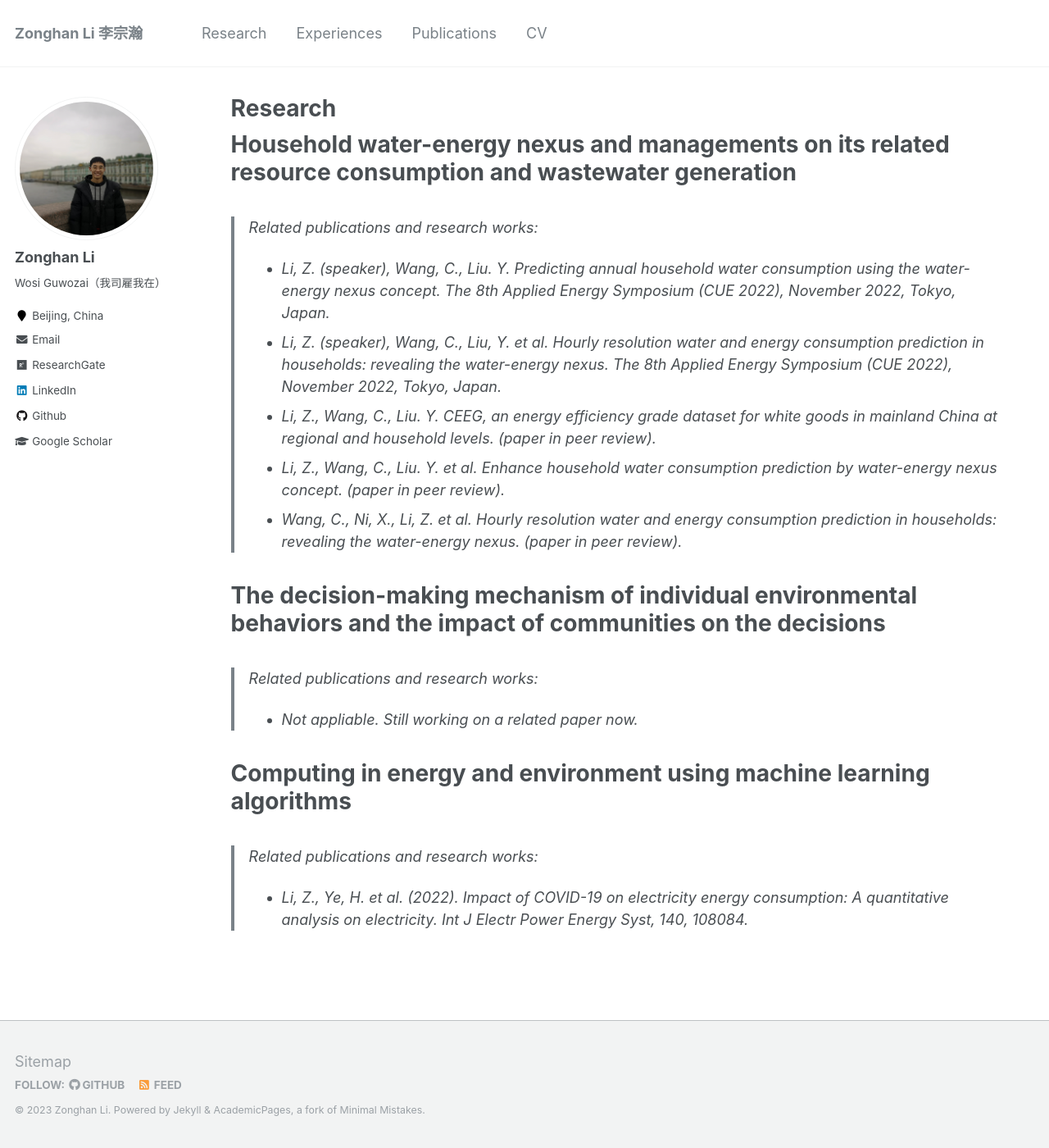
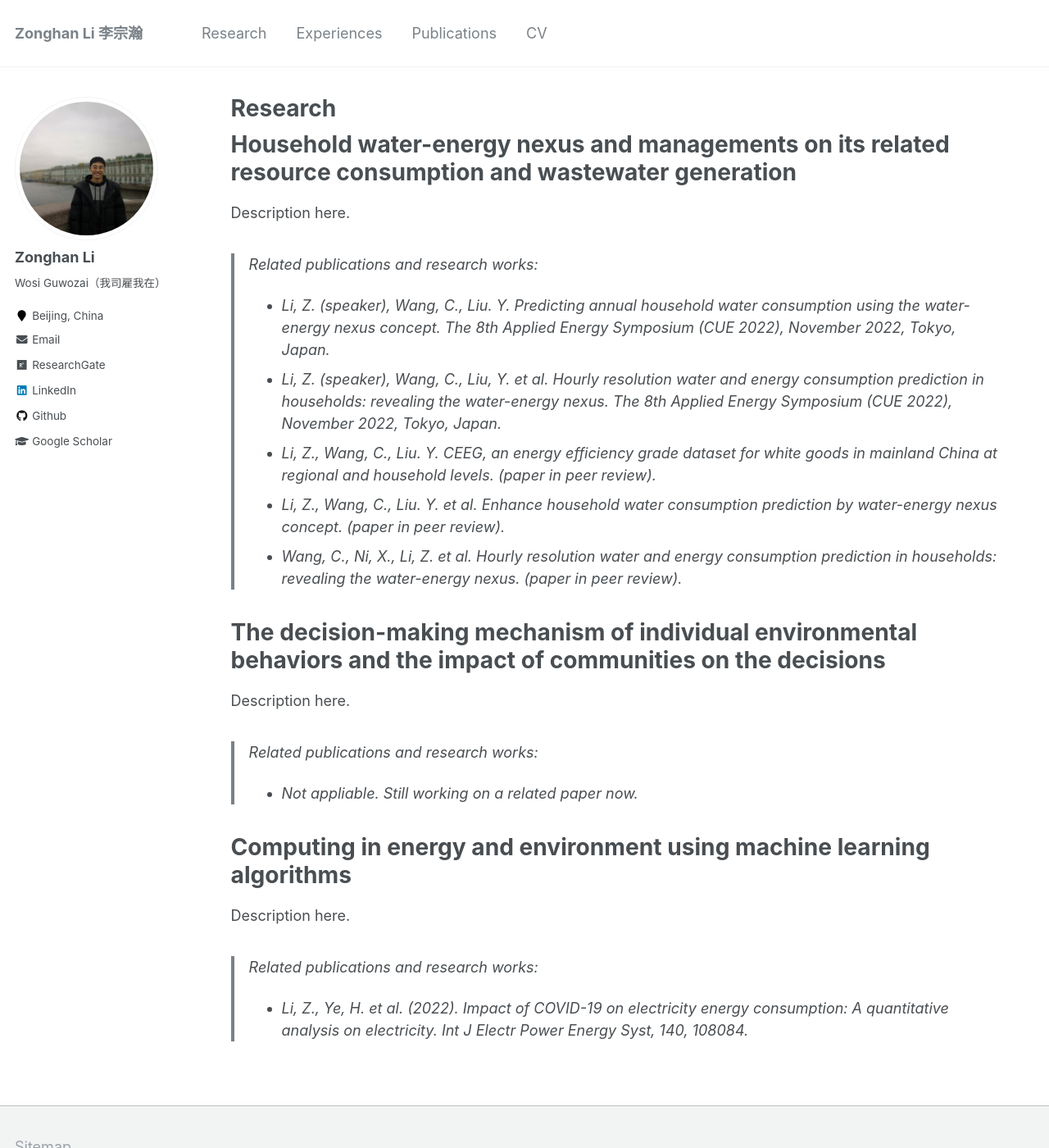
Before and after one commit to lzh3278/lzh.github.io, a Jekyll site: the page built from _pages/research.md, in a window 1280 px wide and 1400 px high. Shown: the whole window at 82% size. Built offline with Jekyll 4.4.1, drawn with Linux system fonts in a browser that asks for light colours.

Commit message:
Update research.md

```diff
--- a/_pages/research.md
+++ b/_pages/research.md
@@ -8,6 +8,7 @@ author_profile: true
 
 Household water-energy nexus and managements on its related resource consumption and wastewater generation
 ======
+Description here.
 > Related publications and research works:
 > + Li, Z. (speaker), Wang, C., Liu. Y. Predicting annual household water consumption using the water-energy nexus concept. The 8th Applied Energy Symposium (CUE 2022), November 2022, Tokyo, Japan.
 > + Li, Z. (speaker), Wang, C., Liu, Y. et al. Hourly resolution water and energy consumption prediction in households: revealing the water-energy nexus. The 8th Applied Energy Symposium (CUE 2022), November 2022, Tokyo, Japan.
@@ -17,10 +18,12 @@ Household water-energy nexus and managements on its related resource consumption
 
 The decision-making mechanism of individual environmental behaviors and the impact of communities on the decisions
 ======
+Description here.
 > Related publications and research works:
 > + Not appliable. Still working on a related paper now.
 
 Computing in energy and environment using machine learning algorithms
 ======
+Description here.
 > Related publications and research works:
 > + Li, Z., Ye, H. et al. (2022). Impact of COVID-19 on electricity energy consumption: A quantitative analysis on electricity. Int J Electr Power Energy Syst, 140, 108084.
```
